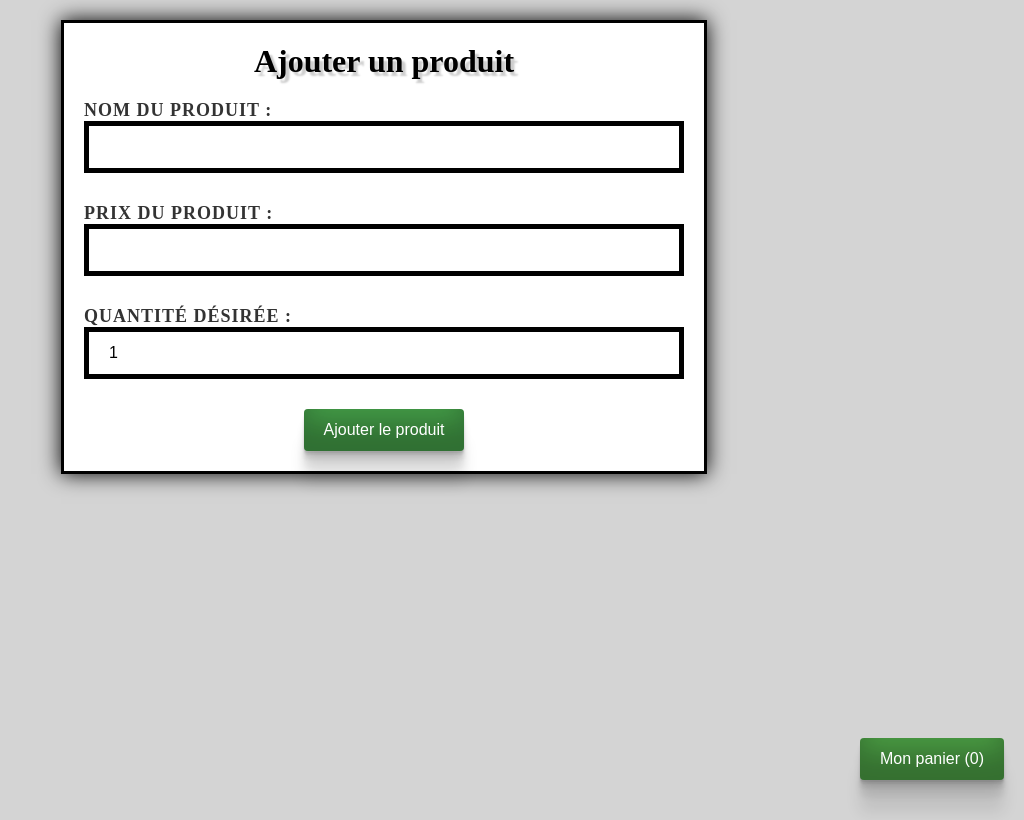
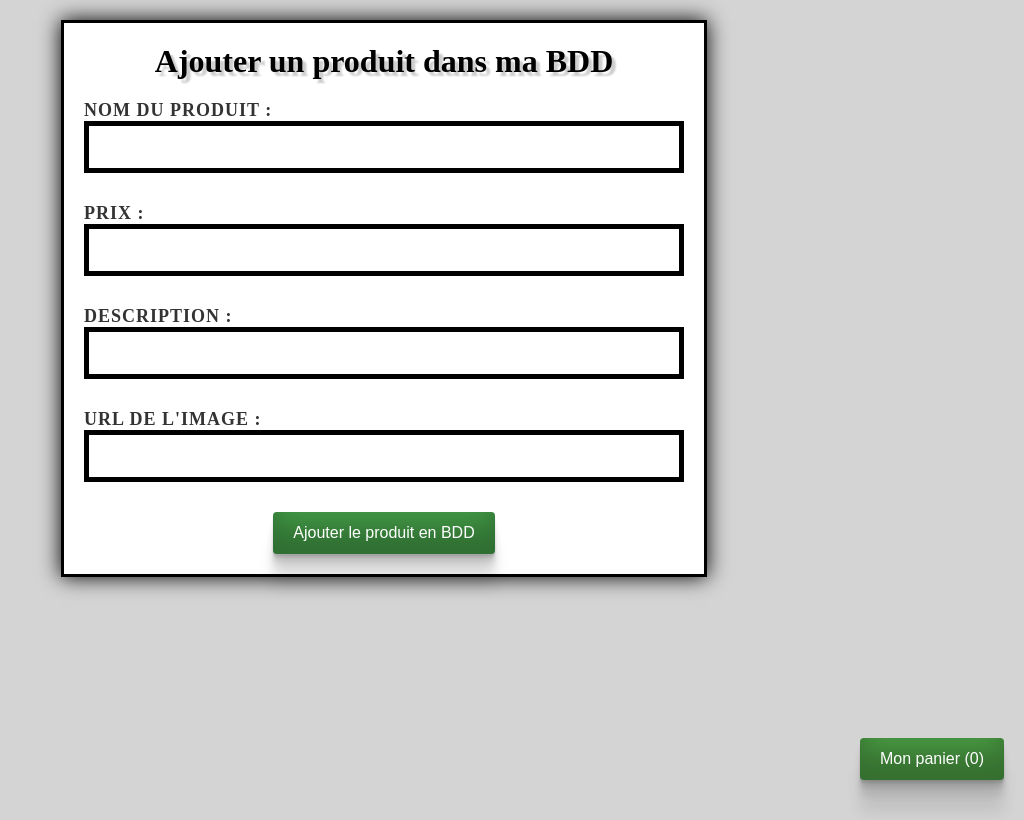
Before and after one commit to Seb-Pot-Dev/Appli, a PHP site: page /admin.php in a window 1280 px wide. Shown: the whole page, without its empty margins (256-1280 px from the left). Run offline with PHP 8.4, Linux system fonts and the light colour scheme.

Commit message:
fn ajouter produit a la BDD

```diff
--- a/admin.php
+++ b/admin.php
@@ -9,7 +9,7 @@ session_start();
     <meta charset="UTF-8">
     <meta name="viewport" content="width=device-width, initial-scale=1.0">
     <link rel="stylesheet" href="adminStyle.css">
-    <title>Ajout produit</title>
+    <title>Ajout produit en BDD</title>
 </head>
 
 <body>
@@ -35,8 +35,8 @@ session_start();
         ?>
         <!-- CONTAINER -->
         <div id="container">
-            <h1>Ajouter un produit</h1>
-            <form action="traitement.php?action=add" method="post">
+            <h1>Ajouter un produit dans ma BDD</h1>
+            <form action="traitement.php?action=addProductToDatabase" method="post">
                 <p class='form'>
                     <label>
                         Nom du produit :
@@ -45,18 +45,24 @@ session_start();
                 </p>
                 <p class='form'>
                     <label>
-                        Prix du produit :
-                        <input type="number" step="any" name="price">
+                        Prix :
+                        <input type="number" name="price" >
                     </label>
                 </p>
                 <p class='form'>
                     <label>
-                        Quantité désirée :
-                        <input type="number" name="qtt" value="1">
+                        Description :
+                        <input type="text" name="description">
+                    </label>
+                </p>
+                <p class='form'>
+                    <label>
+                        Url de l'image :
+                        <input type="text" name="url" >
                     </label>
                 </p>
                 <p>
-                    <input id="addProduct" type="submit" name="submit" value="Ajouter le produit">
+                    <input id="addProduct" type="submit" name="submit" value="Ajouter le produit en BDD">
                 </p>
             </form>
         </div>
--- a/index.php
+++ b/index.php
@@ -25,6 +25,7 @@ session_start();
 
         <nav>
             <a href="index.php"><i class="fa-solid fa-house"></i></a>
+            <a href="admin.php"><i class="fa-solid fa-wand-magic-sparkles"></i></a>
             <form action="search.php" method="post">
                 <input type="text" name="search">
                 <button type="submit"><i class="fa-solid fa-magnifying-glass"></i></button>
```
Also changed, not shown: db-functions.php (+5 -5 lines), traitement.php (+19 -0 lines).
